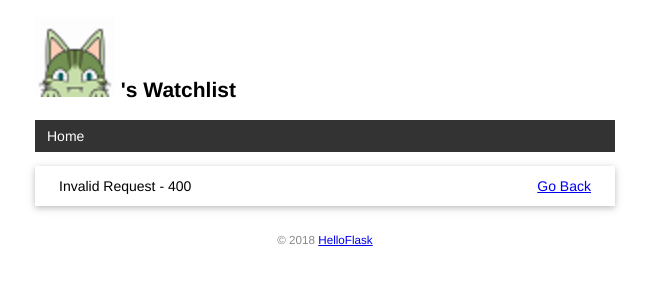
After one commit to Kerwin426/pyhonwatchlist, a Flask app: template templates/400.html in a window 1280 px wide. The commit adds this page. Shown: the top 300 px of the page, without its empty margins (315-964 px from the left). Run offline with Flask 3, Linux system fonts and the light colour scheme; the template is opened without the code that fills it, so the values that code supplies are empty.

Commit message:
Add 400 500 豆瓣

```diff
--- a/app.py
+++ b/app.py
@@ -33,6 +33,14 @@ def index():
 @app.errorhandler(404)
 def page_not_found(e):
     return render_template('404.html'), 404
+
+@app.errorhandler(400)
+def page_not_found(e):
+    return render_template('400.html'), 400
+
+@app.errorhandler(500)
+def page_not_found(e):
+    return render_template('500.html'), 500
 
 @app.cli.command()
 @click.option('--drop',is_flag=True,help='Create after drop.')
--- a/static/style.css
+++ b/static/style.css
@@ -74,7 +74,7 @@ nav li a:hover {
     float: right;
 }
 
-.imdb {
+.豆瓣 {
     font-size: 12px;
     font-weight: bold;
     color: black;
--- /dev/null
+++ b/templates/400.html
@@ -0,0 +1,12 @@
+{% extends 'base.html' %}
+
+{% block content %}
+<ul class="movie-list">
+    <li>
+        Invalid Request - 400
+        <span class="float-right">
+            <a href="{{ url_for('index') }}">Go Back</a>
+        </span>
+    </li>
+</ul>
+{% endblock %}
--- a/templates/index.html
+++ b/templates/index.html
@@ -6,7 +6,7 @@
     {% for movie in movies %}
     <li>{{ movie.title }} - {{ movie.year }}
         <span class="float-right">
-            <a class="imdb" href="https://www.imdb.com/find?q={{ movie.title }}" target="_blank" title="Find this movie on IMDb">IMDb</a>
+            <a class="豆瓣" href="https://movie.douban.com/subject_search?search_text={{ movie.title }}" target="_blank" title="Find this movie on 豆瓣">豆瓣</a>
         </span>
     </li>
     {% endfor %}
```
Also changed, not shown: templates/500.html (added, +12 -0 lines).
